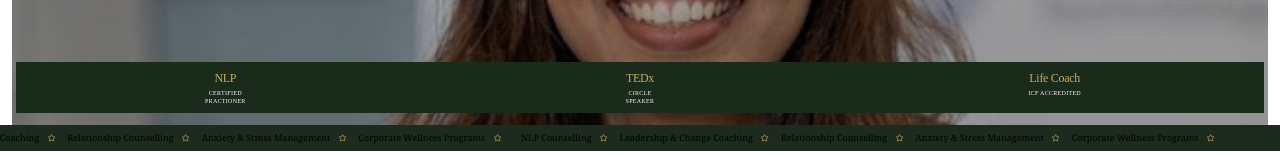
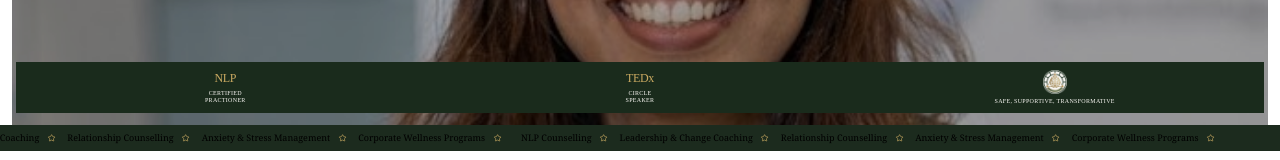
Before and after one commit to sanghvip/shreya-website, a Next.js app: page /home in a window 1280 px wide. Shown: the part 524-684 px from the top of the page. Built offline with nearby package versions, Linux system fonts and the light colour scheme.

Commit message:
Client Interactive

```diff
--- a/components/sections/Hero.tsx
+++ b/components/sections/Hero.tsx
@@ -81,11 +81,15 @@ export default function Hero() {
 
                 {/* GTA Section */}
                 <div className="flex flex-col items-center text-center px-0.5 sm:px-1 md:px-2">
-                  <div className="text-[#C9A961] text-xs sm:text-base md:text-lg lg:text-2xl font-comic tracking-tight">
-                    Life Coach
-                  </div>
+                  <Image
+                    src='/logo.png'
+                    alt='Life Coach Logo'
+                    width={32}
+                    height={32}
+                    className="w-6 h-6 sm:w-8 sm:h-8 md:w-10 md:h-10 lg:w-12 lg:h-12"
+                  />
                   <div className="text-[#FAF8F4] text-[6px] sm:text-[7px] md:text-xs lg:text-xs mt-1 sm:mt-2 md:mt-3 font-light tracking-[0.05em] sm:tracking-[0.1em] md:tracking-[0.2em] uppercase leading-tight">
-                    ICF Accredited
+                    Safe, Supportive,<br className="hidden sm:block" /> Transformative
                   </div>
                 </div>
               </div>
```
